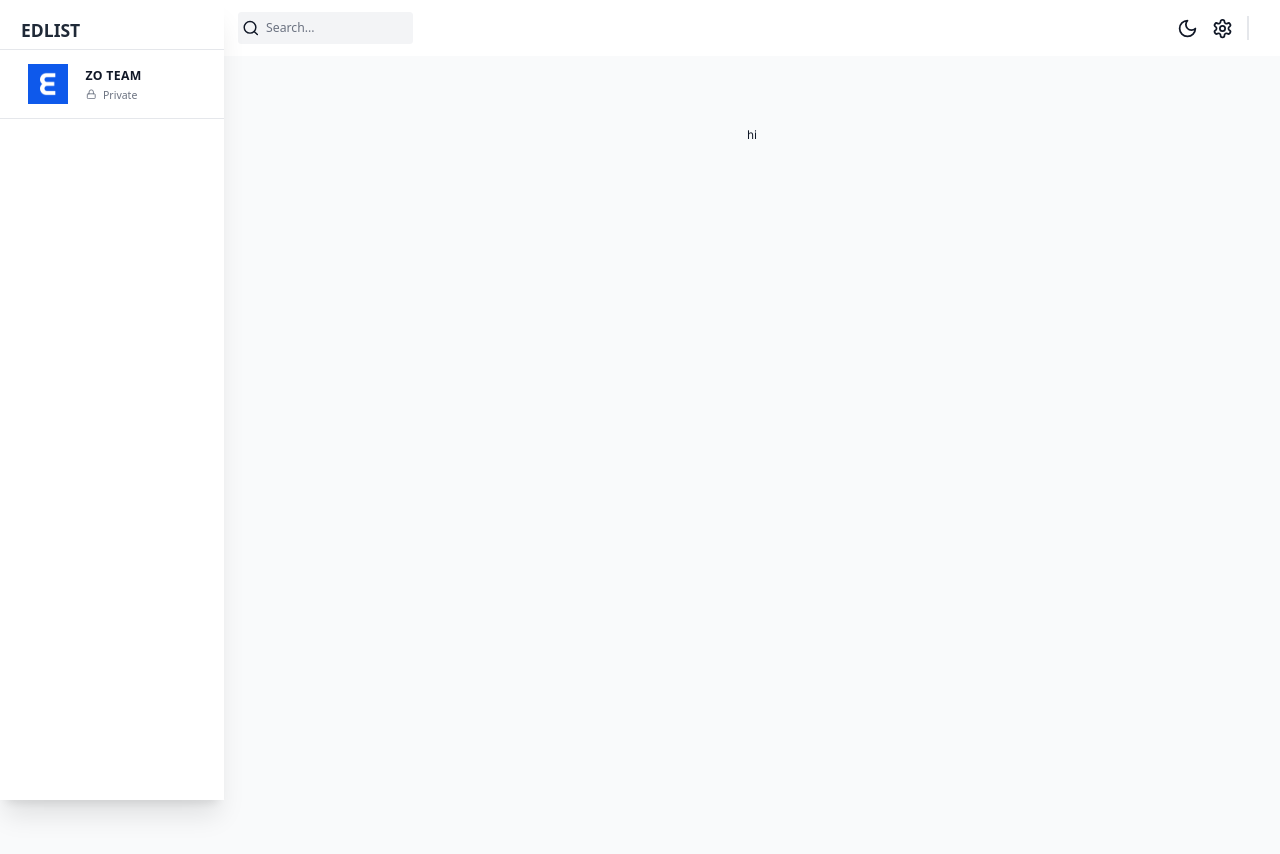
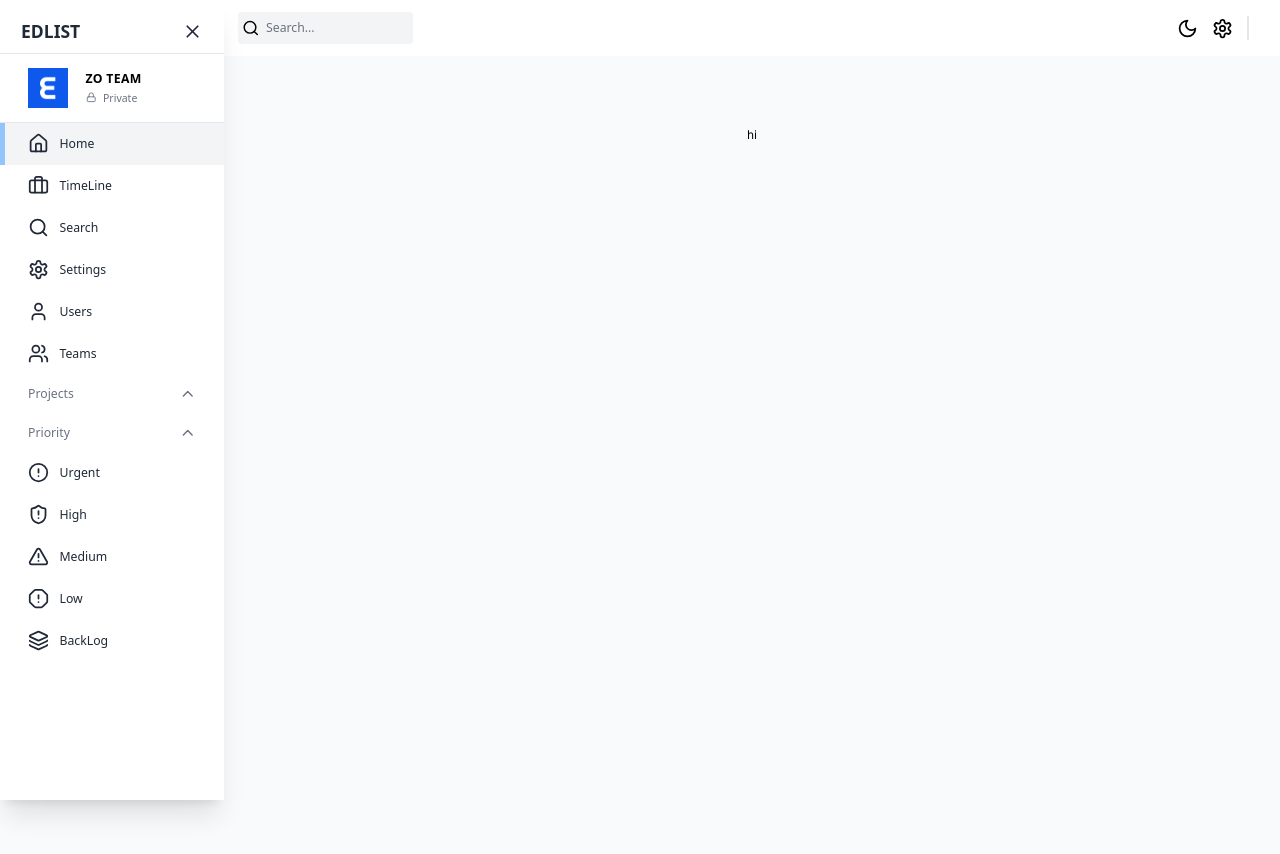
Before and after one commit to VoHieu906/management-app, a Next.js app in the folder client/: page / in a window 1280 px wide. Built offline with nearby package versions, Linux system fonts and the light colour scheme; no server answers.

Commit message:
add sidebar reponsive

```diff
--- a/client/src/app/(components)/Sidebar/index.tsx
+++ b/client/src/app/(components)/Sidebar/index.tsx
@@ -1,6 +1,24 @@
 "use client";
 import { useAppDispatch, useAppSelector } from "@/app/redux";
-import { Divide, LockIcon, LucideIcon } from "lucide-react";
+import { setIsSidebarCollapsed } from "@/state";
+import {
+  AlertCircle,
+  AlertOctagon,
+  AlertTriangle,
+  Briefcase,
+  ChevronDown,
+  ChevronUp,
+  Home,
+  Layers3,
+  LockIcon,
+  LucideIcon,
+  Search,
+  Settings,
+  ShieldAlert,
+  User,
+  Users,
+  X,
+} from "lucide-react";
 import Image from "next/image";
 import Link from "next/link";
 import { usePathname } from "next/navigation";
@@ -9,13 +27,29 @@
 const Sidebar = () => {
   const [showProjects, setShowProjects] = useState(true);
   const [showPriority, setShowPriority] = useState(true);
-  const sidebarClassNames = `fixed flex flex-col h-full justify-between shadow-xl transition-all duration-300 z-40 dark:bg-black overflow-y-auto bg-white w-64 md:`;
+  const dispatch = useAppDispatch();
+  const isSidebarCollapsed = useAppSelector(
+    (state) => state.global.isSidebarCollapsed,
+  );
+  const sidebarClassNames = `fixed flex flex-col h-full justify-between shadow-xl transition-all duration-300 z-40 dark:bg-black overflow-y-auto bg-white w-64 ${isSidebarCollapsed ? "w-0 hidden" : "w-64"}`;
   return (
     <div className={sidebarClassNames}>
       <div className="flex h-full w-full flex-col justify-start">
         {/*TOP LOGO*/}
         <div className="z-50 flex min-h-[3.5rem] w-64 items-center justify-between bg-white px-6 pt-3 dark:bg-black">
-          <div className="text-xl font-bold text-gray-800">EDLIST</div>
+          <div className="text-xl font-bold text-gray-800 dark:text-white">
+            EDLIST
+          </div>
+          {isSidebarCollapsed ? null : (
+            <button
+              className="py-3"
+              onClick={() => {
+                dispatch(setIsSidebarCollapsed(!isSidebarCollapsed));
+              }}
+            >
+              <X className="size-6 text-gray-800 hover:text-gray-500 dark:text-white" />
+            </button>
+          )}
         </div>
         {/* TEAM */}
         <div className="flex items-center gap-5 border-y-[1.5px] border-gray-200 px-8 py-4 dark:border-gray-700">
@@ -31,6 +65,63 @@
           </div>
         </div>
         {/* NAVBAR LINKS */}
+        <nav className="z-10 w-full">
+          <SidebarLink icon={Home} label="Home" href="/" />
+          <SidebarLink icon={Briefcase} label="TimeLine" href="/timeline" />
+          <SidebarLink icon={Search} label="Search" href="/search" />
+          <SidebarLink icon={Settings} label="Settings" href="/settings" />
+          <SidebarLink icon={User} label="Users" href="/users" />
+          <SidebarLink icon={Users} label="Teams" href="/teams" />
+        </nav>
+        {/* PROJECTS LIST */}
+        <button
+          onClick={() => setShowProjects((prev) => !prev)}
+          className="flex w-full items-center justify-between px-8 py-3 text-gray-500"
+        >
+          <span className="">Projects</span>
+          {showProjects ? (
+            <ChevronUp className="size-5" />
+          ) : (
+            <ChevronDown className="size-5" />
+          )}
+        </button>
+        {/* PROJECTS LINKS */}
+        <button
+          onClick={() => setShowPriority((prev) => !prev)}
+          className="flex w-full items-center justify-between px-8 py-3 text-gray-500"
+        >
+          <span className="">Priority</span>
+          {showPriority ? (
+            <ChevronUp className="size-5" />
+          ) : (
+            <ChevronDown className="size-5" />
+          )}
+        </button>
+        {showPriority && (
+          <>
+            <SidebarLink
+              icon={AlertCircle}
+              label="Urgent"
+              href="/priority/urgent"
+            />
+            <SidebarLink
+              icon={ShieldAlert}
+              label="High"
+              href="/priority/high"
+            />
+            <SidebarLink
+              icon={AlertTriangle}
+              label="Medium"
+              href="/priority/medium"
+            />
+            <SidebarLink icon={AlertOctagon} label="Low" href="/priority/low" />
+            <SidebarLink
+              icon={Layers3}
+              label="BackLog"
+              href="/priority/backlog"
+            />
+          </>
+        )}
       </div>
     </div>
   );
@@ -39,28 +130,17 @@
   href: string;
   icon: LucideIcon;
   label: string;
-  isCollapsed: boolean;
 }
-const SidebarLink = ({
-  href,
-  icon: Icon,
-  label,
-  isCollapsed,
-}: SidebarLinkProps) => {
+const SidebarLink = ({ href, icon: Icon, label }: SidebarLinkProps) => {
   const pathname = usePathname();
   const isActive =
     pathname === href || (pathname === "/" && href === "/dashboard");
-  const screenWidth = window.innerWidth;
-  const dispatch = useAppDispatch();
-  const isSidebarCollapsed = useAppSelector(
-    (state) => state.global.isSidebarCollapsed,
-  );
   return (
     <Link href={href} className="w-full">
       <div
         className={`relative flex cursor-pointer items-center gap-3 transition-colors hover:bg-gray-100 dark:bg-black dark:hover:bg-gray-700 ${
           isActive ? "bg-gray-100 text-white dark:bg-gray-600" : ""
-        }`}
+        } justify-start px-8 py-3`}
       >
         {isActive && (
           <div className="absolute left-0 top-0 h-full w-[5px] bg-blue-200"></div>
--- a/client/src/app/globals.css
+++ b/client/src/app/globals.css
@@ -15,6 +15,6 @@
   height: 100%;
   width: 100%;
   @apply text-sm;
-  @apply bg-gray-500;
-  @apply text-gray-900;
+  @apply bg-white;
+  @apply dark:bg-black;
 }
```
